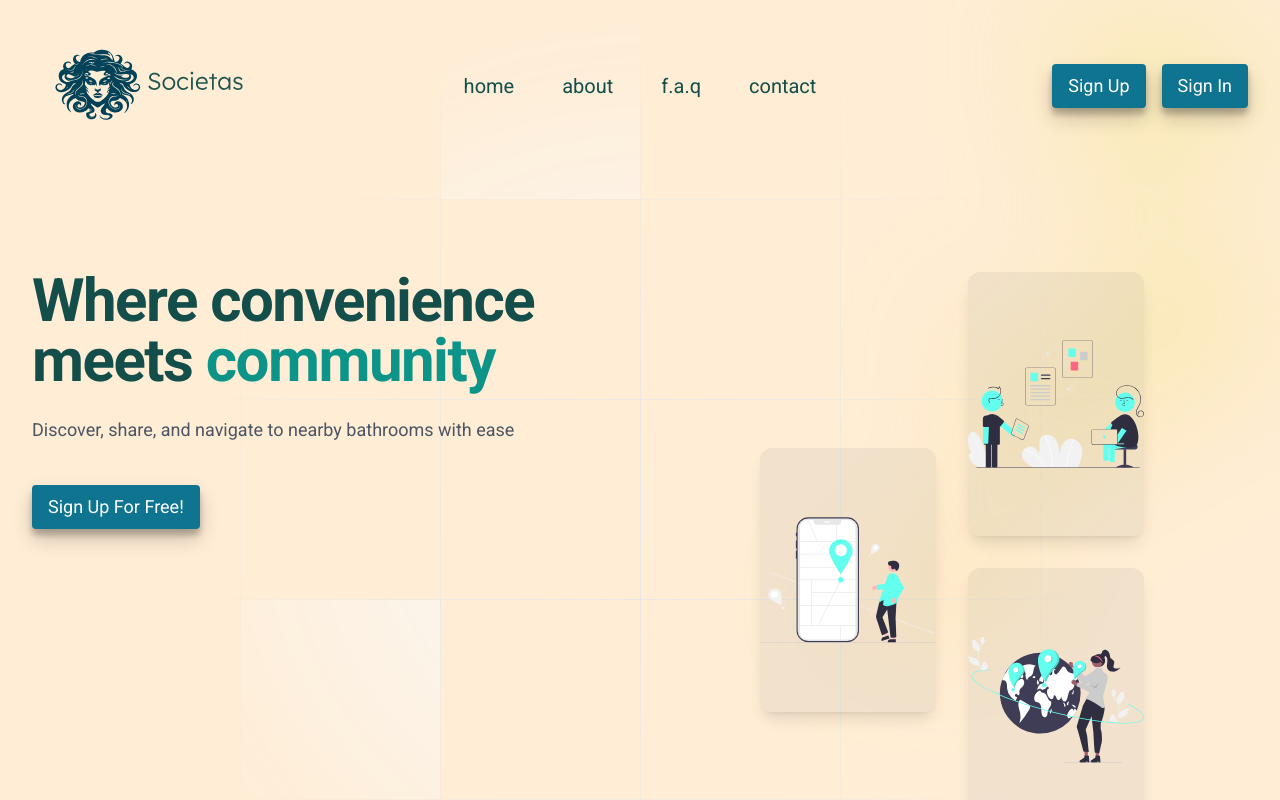
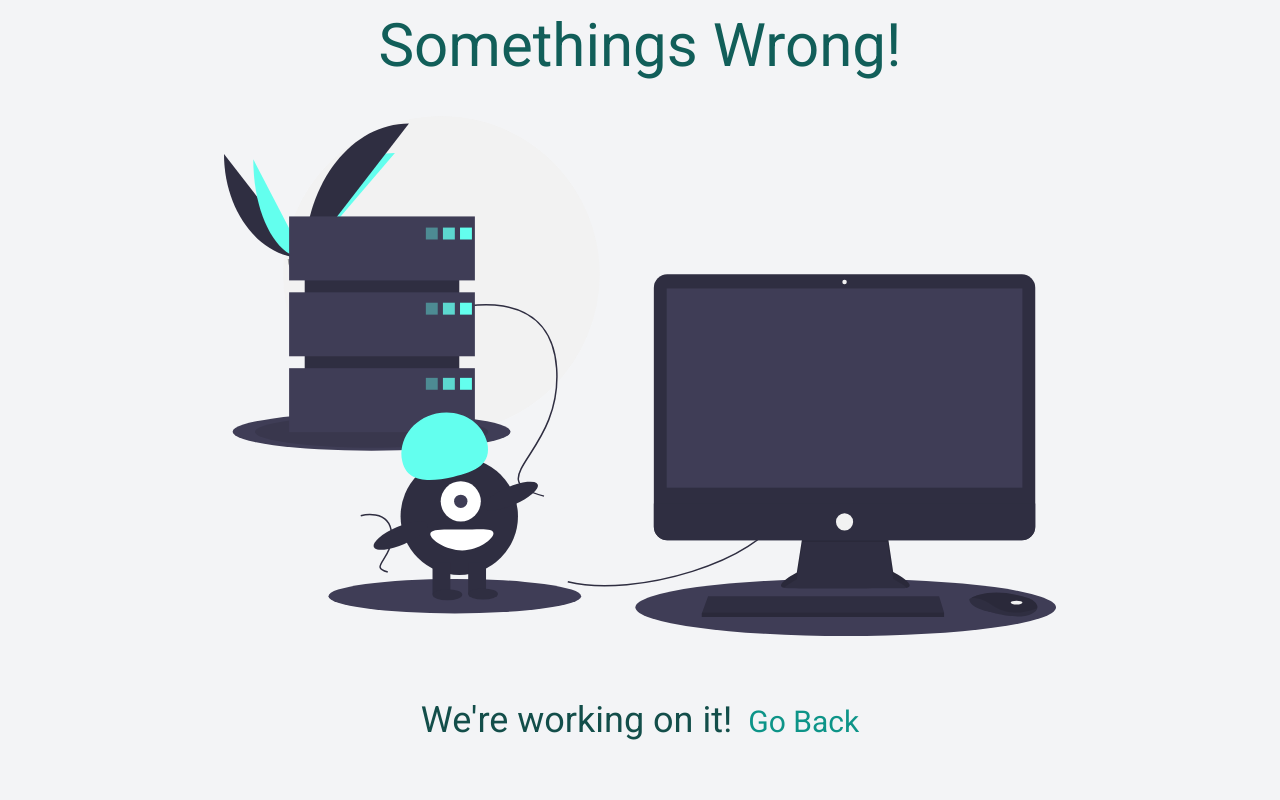
Before and after one commit to hopeVaughn/p2p, a React (Vite) app in the folder apps/client/: page / in a window 1280 px wide. Shown: the top 800 px of the page. Built offline with nearby package versions, Linux system fonts and the light colour scheme.

Commit message:
add basic 500 page

```diff
--- a/apps/client/src/App.tsx
+++ b/apps/client/src/App.tsx
@@ -1,12 +1,13 @@
 import Landing from "./Pages/Landing"
 import Register from "./Pages/Register";
-
+import Error from "./Pages/Error";
 function App() {
 
   return (
     <>
-      <Landing />
+      {/* <Landing /> */}
       {/* <Register /> */}
+      <Error />
 
     </>
   );
--- a/apps/client/src/Global_Components/Footer.tsx
+++ b/apps/client/src/Global_Components/Footer.tsx
@@ -88,16 +88,17 @@ const navigation: { main: MainNavigation[], social: SocialNavigation[] } = {
 const Footer: React.FC = () => {
   return (
     <footer className="bg-orange-300">
-      <div className="mx-auto max-w-7xl overflow-hidden px-6 py-4 sm:py-6 lg:px-8">
-        <nav className="-mb-6 columns-2 sm:flex sm:justify-center sm:space-x-12" aria-label="Footer">
+      <div className="mx-auto max-w-7xl overflow-hidden px-6 py-4 sm:py-4 lg:px-8">
+        <nav className="flex flex-wrap justify-around sm:-mb-6 sm:flex sm:justify-center sm:space-x-12" aria-label="Footer">
           {navigation.main.map((item) => (
-            <div key={item.name} className="pb-6">
+            <div key={item.name} className="w-1/2 sm:w-auto pb-6">
               <a href={item.href} className="text-sm leading-6 text-teal-900 hover:text-teal-500">
                 {item.name}
               </a>
             </div>
           ))}
         </nav>
+
         <div className="mt-6 flex justify-center space-x-10">
           {navigation.social.map((item) => (
             <a key={item.name} href={item.href} className="text-teal-900 hover:text-teal-500">
--- a/apps/client/src/Pages/Error.tsx
+++ b/apps/client/src/Pages/Error.tsx
@@ -0,0 +1,18 @@
+import React from 'react';
+import { server_down } from '../assets';
+
+const Error: React.FC = () => {
+  return (
+    <main className='flex flex-col items-center justify-center bg-gray-100 min-h-screen text-center md:px-0 relative'>
+      <h1 className='text-6xl text-teal-800 mt-4 text-center pb-10 w-full'>Somethings Wrong!</h1>
+      <img src={server_down} className='mx-auto max-w-full h-[65vh]' alt="server_down" />
+      <p className='text-4xl md:py-16 text-teal-900 text-center w-full'>We're working on it!
+        <a href="#" className='pl-4 text-3xl text-teal-600 text-center w-full'>Go Back</a>
+      </p>
+      <div className="w-full md:px-0">
+      </div>
+    </main>
+  )
+}
+
+export default Error;
```
